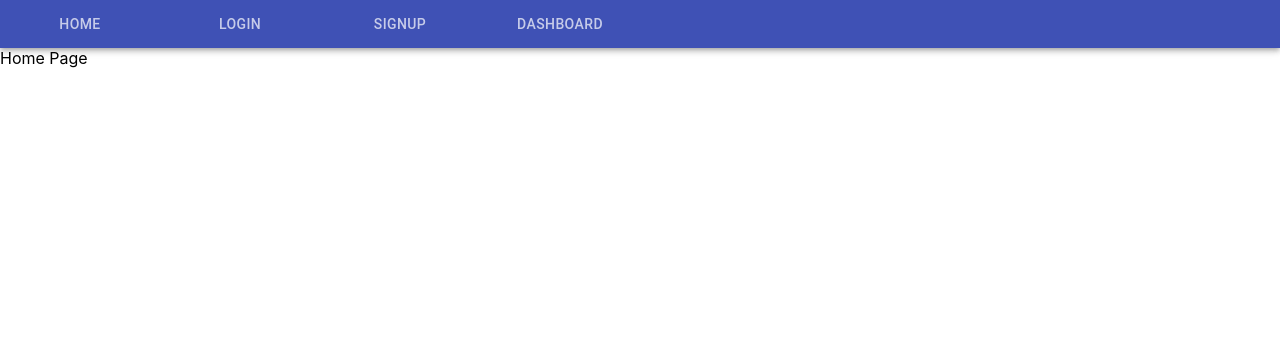
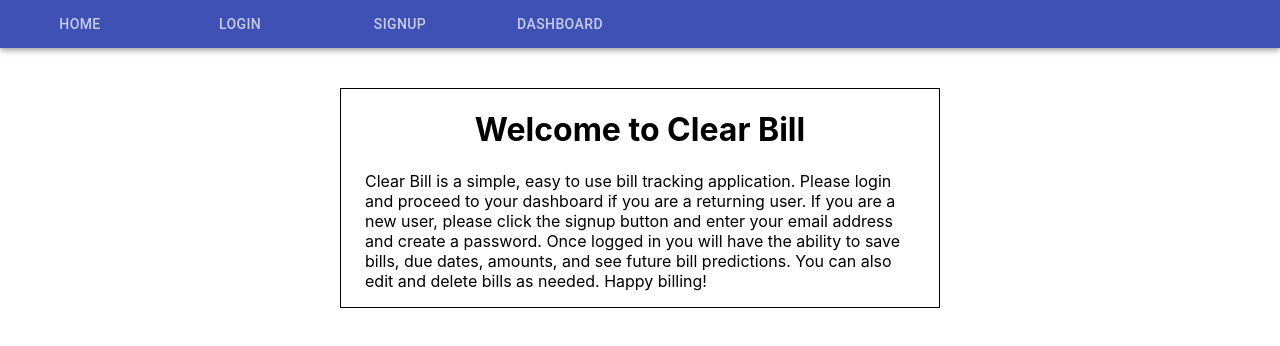
Before and after one commit to suejinkim20/clear-bill, a React (Create React App) app in the folder client/: page / in a window 1280 px wide. Shown: the top 346 px of the page. Built offline with nearby package versions, Linux system fonts and the light colour scheme.

Commit message:
Adding code to homepage.

```diff
--- a/client/src/pages/Home.js
+++ b/client/src/pages/Home.js
@@ -1,9 +1,14 @@
 import React from 'react';
+import { Container } from '@material-ui/core';
+
 
 export default function Home() {
     return (
         <div>
-            Home Page
+            <br></br>
+            <br></br>
+            <Container maxWidth="sm" style={{border: '1px solid'}}><h1 style={{textAlign: "center"}} >Welcome to Clear Bill</h1>
+            <p>Clear Bill is a simple, easy to use bill tracking application. Please login and proceed to your dashboard if you are a returning user. If you are a new user, please click the signup button and enter your email address and create a password. Once logged in you will have the ability to save bills, due dates, amounts, and see future bill predictions. You can also edit and delete bills as needed. Happy billing!</p></Container>
         </div>
     )
 }
```
